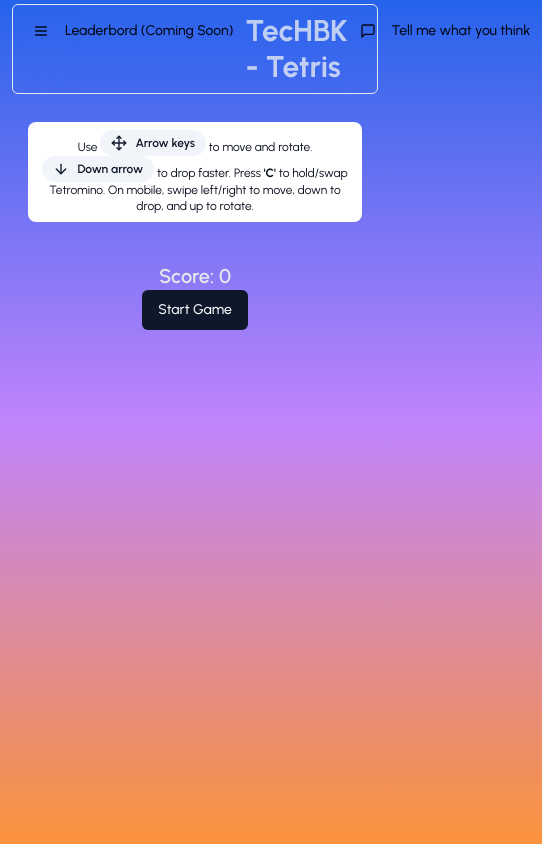
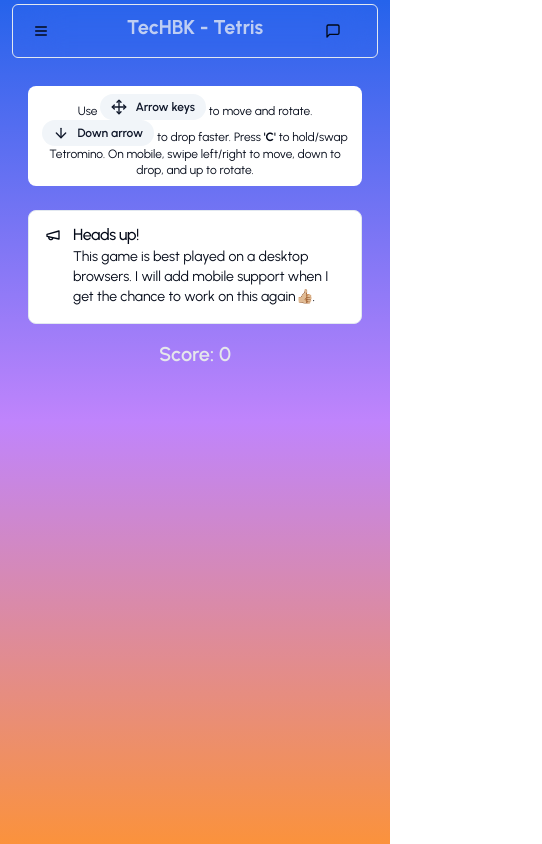
Before and after one commit to iam-hbk/TecHBK-Tetris, a Next.js app: page / in a window 390 px wide. Shown: the whole page, 542 px wide, since content can reach past the window. Built offline with nearby package versions, Linux system fonts and the light colour scheme.

Commit message:
fixed some mobile

```diff
--- a/src/app/layout.tsx
+++ b/src/app/layout.tsx
@@ -51,15 +51,21 @@
         <nav className="p-2 flex flex-row justify-between sticky top-1 backdrop-blur-xl border rounded-md">
           <Link href="#">
             <Button variant={"ghost"} size={"sm"}>
-              <Menu className="mr-4 h-4 w-4" /> Leaderbord (Coming Soon)
+              <Menu className="mr-4 h-4 w-4" />{" "}
+              <span className="hidden sm:inline-block">
+                Leaderbord (Coming Soon)
+              </span>
             </Button>
           </Link>
-          <h1 className="text-3xl md:text-5xl font-bold text-gray-100 animate-pulse">
+          <h1 className="text-xl sm:text-3xl sm:block font-bold text-gray-100 animate-pulse">
             TecHBK - Tetris
           </h1>
           <Link target="_blank" href="https://wa.me/+27642448112">
             <Button variant={"ghost"} size={"sm"}>
-              <MessageSquare className="mr-4 h-4 w-4" /> Tell me what you think
+              <MessageSquare className="mr-4 h-4 w-4" />{" "}
+              <span className="hidden sm:inline-block">
+                Tell me what you think
+              </span>
             </Button>
           </Link>
         </nav>
--- a/src/app/page.tsx
+++ b/src/app/page.tsx
@@ -2,9 +2,10 @@
 
 import React, { useState, useEffect, useCallback } from "react";
 import { Button } from "@/components/ui/button";
-import { ArrowDown, Move } from "lucide-react";
+import { ArrowDown, Megaphone, Move } from "lucide-react";
 import { Badge } from "@/components/ui/badge";
 import { cn } from "@/lib/utils";
+import { Alert, AlertDescription, AlertTitle } from "@/components/ui/alert";
 
 type TetrominoType = "0" | "I" | "J" | "L" | "O" | "S" | "T" | "Z";
 type TetrominoShape = (TetrominoType | 0)[][];
@@ -450,7 +451,6 @@
       onTouchStart={handleTouchStart}
       tabIndex={0}
     >
-
       <div className="mt-4 md:mt-6 text-xs md:text-sm  max-w-md text-center bg-white p-2 rounded-lg mb-6">
         Use{" "}
         <Badge variant={"secondary"} className="py-1">
@@ -510,10 +510,19 @@
           Game Over
         </div>
       ) : null}
+      <Alert className="sm:hidden">
+        <Megaphone className="h-4 w-4" />
+        <AlertTitle>Heads up!</AlertTitle>
+        <AlertDescription>
+          This game is best played on a desktop browsers. I will add mobile
+          support when I get the chance to work on this again👍🏼.
+        </AlertDescription>
+      </Alert>
       <div className="mt-4 md:mt-6 text-xl md:text-2xl font-semibold text-gray-200">
         Score: {score}
       </div>
-      <Button onClick={startGame}>
+
+      <Button className="hidden sm:block" onClick={startGame}>
         {gameOver ? "Restart Game" : "Start Game"}
       </Button>
     </div>
--- /dev/null
+++ b/src/components/ui/alert.tsx
@@ -0,0 +1,59 @@
+import * as React from "react"
+import { cva, type VariantProps } from "class-variance-authority"
+
+import { cn } from "@/lib/utils"
+
+const alertVariants = cva(
+  "relative w-full rounded-lg border p-4 [&>svg~*]:pl-7 [&>svg+div]:translate-y-[-3px] [&>svg]:absolute [&>svg]:left-4 [&>svg]:top-4 [&>svg]:text-foreground",
+  {
+    variants: {
+      variant: {
+        default: "bg-background text-foreground",
+        destructive:
+          "border-destructive/50 text-destructive dark:border-destructive [&>svg]:text-destructive",
+      },
+    },
+    defaultVariants: {
+      variant: "default",
+    },
+  }
+)
+
+const Alert = React.forwardRef<
+  HTMLDivElement,
+  React.HTMLAttributes<HTMLDivElement> & VariantProps<typeof alertVariants>
+>(({ className, variant, ...props }, ref) => (
+  <div
+    ref={ref}
+    role="alert"
+    className={cn(alertVariants({ variant }), className)}
+    {...props}
+  />
+))
+Alert.displayName = "Alert"
+
+const AlertTitle = React.forwardRef<
+  HTMLParagraphElement,
+  React.HTMLAttributes<HTMLHeadingElement>
+>(({ className, ...props }, ref) => (
+  <h5
+    ref={ref}
+    className={cn("mb-1 font-medium leading-none tracking-tight", className)}
+    {...props}
+  />
+))
+AlertTitle.displayName = "AlertTitle"
+
+const AlertDescription = React.forwardRef<
+  HTMLParagraphElement,
+  React.HTMLAttributes<HTMLParagraphElement>
+>(({ className, ...props }, ref) => (
+  <div
+    ref={ref}
+    className={cn("text-sm [&_p]:leading-relaxed", className)}
+    {...props}
+  />
+))
+AlertDescription.displayName = "AlertDescription"
+
+export { Alert, AlertTitle, AlertDescription }
```
